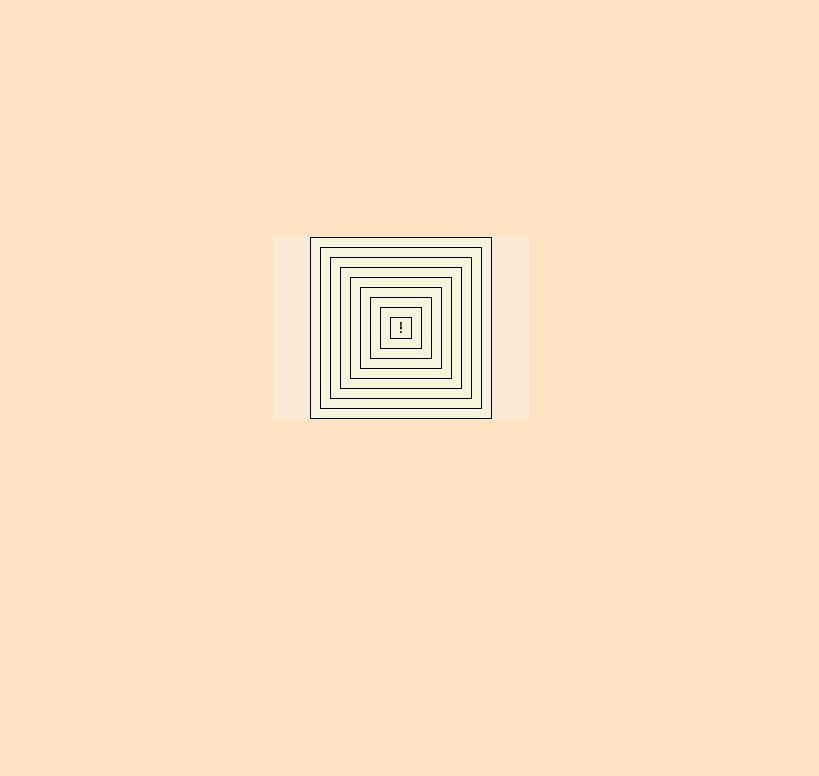
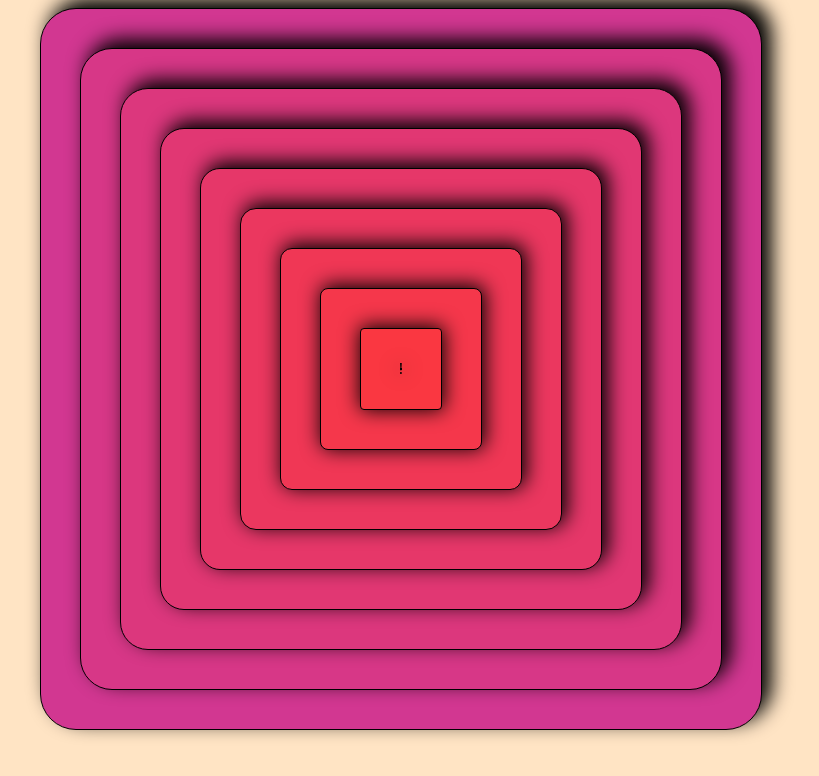
Before and after one commit to risingBirdSong/recursiveComponents, a React (Create React App) app: page / in a window 1280 px wide. Shown: the top 776 px of the page, without its empty margins (239-1058 px from the left). Built offline with nearby package versions, Linux system fonts and the light colour scheme.

Commit message:
a few really cool looking colors

```diff
--- a/src/App.tsx
+++ b/src/App.tsx
@@ -1,21 +1,20 @@
 import React from 'react';
 import logo from './logo.svg';
 import './App.css';
-import { findByLabelText } from '@testing-library/react';
 
 
 interface rcrsPlyA_propsI {
   content: string;
-  recursiveCount: number;
+  cnt: number;
 }
 
 const rcrsPlyA = (props: rcrsPlyA_propsI) => {
-  if (props.recursiveCount <= 0) {
+  if (props.cnt <= 0) {
     return props.content;
   }
-  props.recursiveCount--;
+  props.cnt--;
   return (
-    <div style={{ backgroundColor: "beige", border: "1px solid black", width: props.recursiveCount * 20, height: props.recursiveCount * 20, display: "flex", justifyContent: "center", alignItems: "center" }}>
+    <div style={{ backgroundColor: `rgb(${255 - props.cnt * 5}, 55, ${55 + props.cnt * 10})`, border: "1px solid black", width: props.cnt * 80, height: props.cnt * 80, display: "flex", justifyContent: "center", alignItems: "center", borderRadius: `${props.cnt * 4}px`, boxShadow: `${props.cnt}px -${props.cnt}px 20px 1px black` }}>
       {rcrsPlyA(props)}
     </div>
   )
@@ -25,7 +24,7 @@ function App() {
   return (
     <div className="App">
       <div className="myContainer">
-        {rcrsPlyA({ content: "!", recursiveCount: 10 })}
+        {rcrsPlyA({ content: "!", cnt: 10 })}
       </div>
     </div>
   );
--- a/src/index.css
+++ b/src/index.css
@@ -5,13 +5,16 @@ body {
   justify-content: center;
   min-height: 80vh;
   min-width: 80vw;
+  /* color: blueviolet; */
+  /* background-color: rgb(219, 55, 55); */
 }
 
 
 
 .myContainer {
   display: flex;
-  background-color: antiquewhite;
+  /* background-color: rgba(200, 5, 5, alpha); */
+  /* background-color: antiquewhite; */
   justify-content: center;
   align-items: center;
   min-width: 20vw;
```
